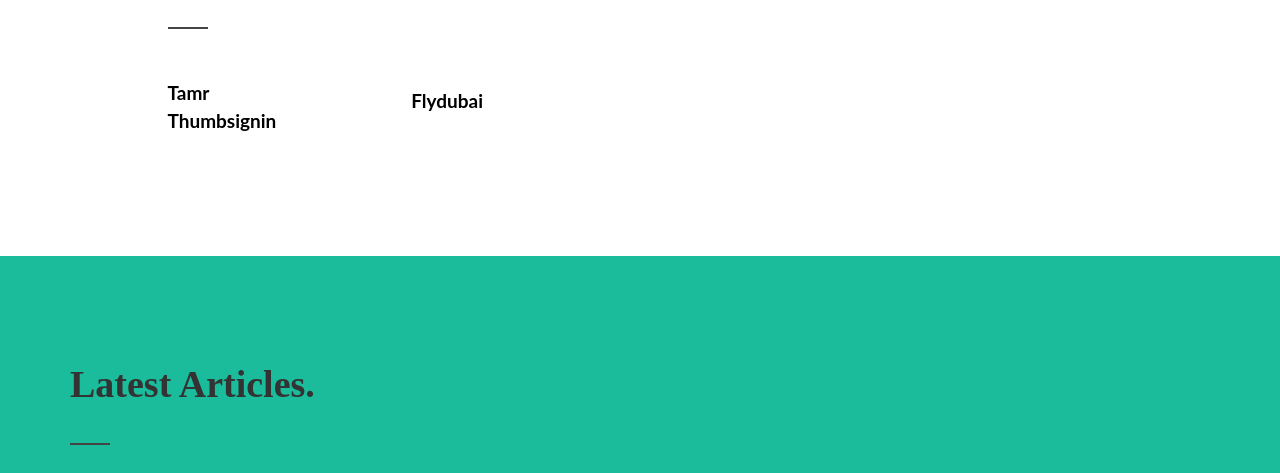
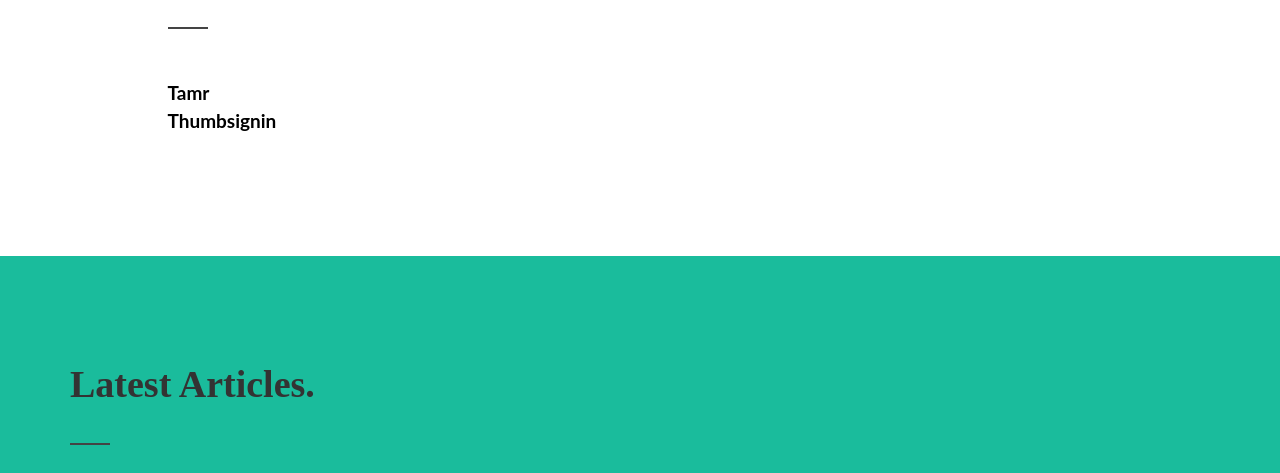
Before and after one commit to nivendha/resume, a plain HTML site: page index.html in a window 1280 px wide. Shown: the part 1649-2122 px from the top of the page. Drawn offline with Linux system fonts and the light colour scheme.

Commit message:
removed old projects

```diff
--- a/index.html
+++ b/index.html
@@ -150,11 +150,7 @@
 											<li class="notopmargin "><a href="https://thumbsignin.com/ ">Thumbsignin</a></li>
 										</ul>
 									</div>
-									<div class="col-md-6 ">
-										<ul class="niche-demos-lists nobottommargin lists-2 ">
-											<li><a href="https://www.flydubai.com/en/ ">Flydubai</a></li>
-									</ul>
-									</div>
+
 								</div>
 							</div>
 						</div>
```
